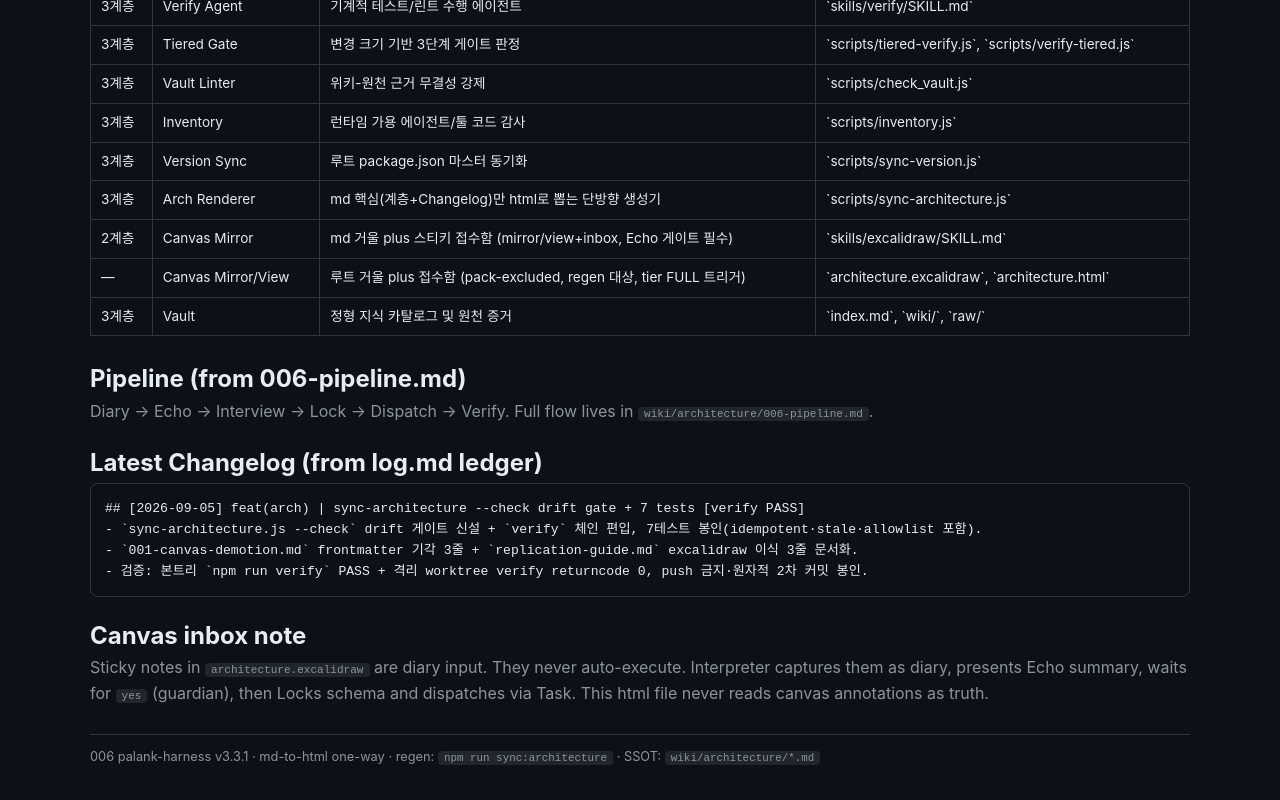
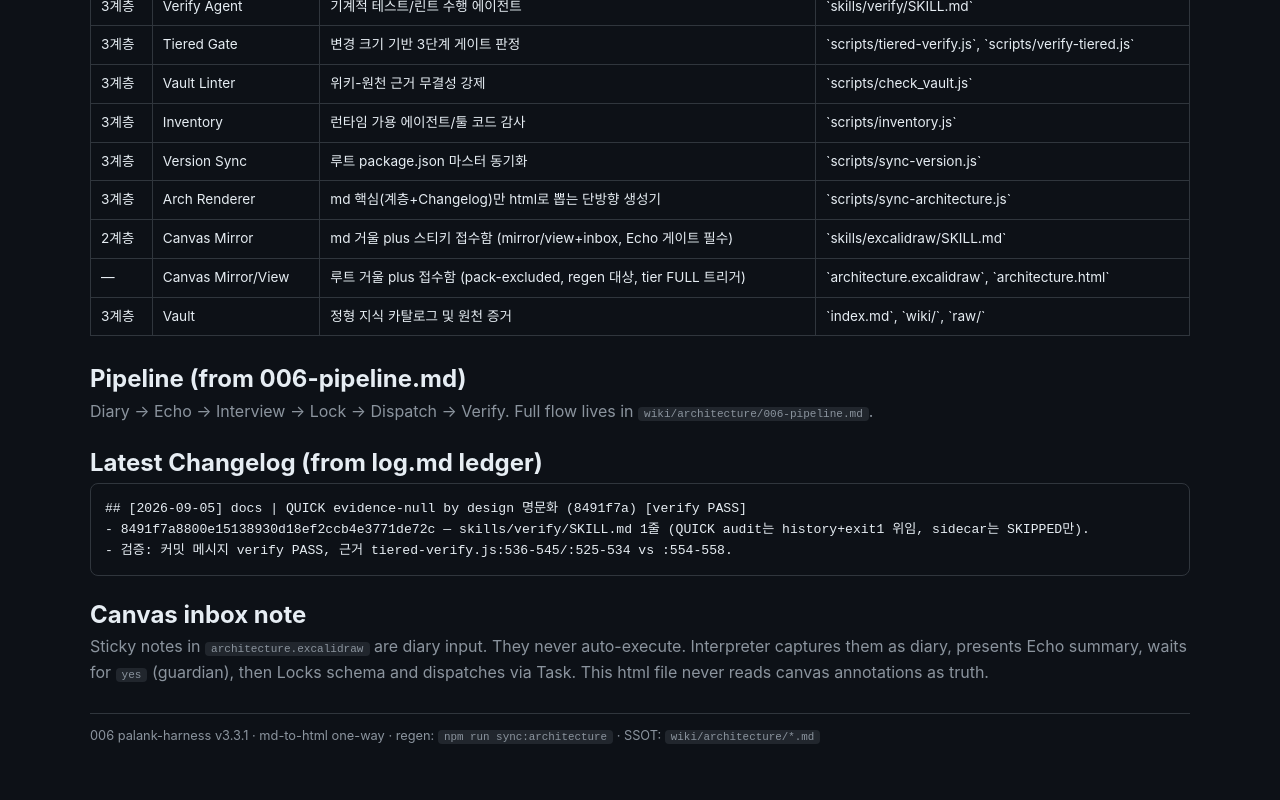
Before and after one commit to PALAN-K/palank-harness, a website: page architecture.html in a window 1280 px wide. Shown: the part 533-1333 px from the top of the page. After the commit the page ends 1312 px from the top, so only its background shows below. Drawn offline with Linux system fonts and the light colour scheme.

Commit message:
docs: log 4커밋 audit 보충 [verify PASS]

```diff
--- a/architecture.html
+++ b/architecture.html
@@ -48,10 +48,9 @@
 <h2>Pipeline (from 006-pipeline.md)</h2>
 <p style="color:var(--muted)">Diary → Echo → Interview → Lock → Dispatch → Verify. Full flow lives in <code>wiki/architecture/006-pipeline.md</code>.</p>
 <h2 style="margin-top:20px">Latest Changelog (from log.md ledger)</h2>
-<pre>## [2026-09-05] feat(arch) | sync-architecture --check drift gate + 7 tests [verify PASS]
-- `sync-architecture.js --check` drift 게이트 신설 + `verify` 체인 편입, 7테스트 봉인(idempotent·stale·allowlist 포함).
-- `001-canvas-demotion.md` frontmatter 기각 3줄 + `replication-guide.md` excalidraw 이식 3줄 문서화.
-- 검증: 본트리 `npm run verify` PASS + 격리 worktree verify returncode 0, push 금지·원자적 2차 커밋 봉인.</pre>
+<pre>## [2026-09-05] docs | QUICK evidence-null by design 명문화 (8491f7a) [verify PASS]
+- 8491f7a8800e15138930d18ef2ccb4e3771de72c — skills/verify/SKILL.md 1줄 (QUICK audit는 history+exit1 위임, sidecar는 SKIPPED만).
+- 검증: 커밋 메시지 verify PASS, 근거 tiered-verify.js:536-545/:525-534 vs :554-558.</pre>
 <h2 style="margin-top:20px">Canvas inbox note</h2>
 <p style="color:var(--muted)">Sticky notes in <code>architecture.excalidraw</code> are diary input. They never auto-execute. Interpreter captures them as diary, presents Echo summary, waits for <code>yes</code> (guardian), then Locks schema and dispatches via Task. This html file never reads canvas annotations as truth.</p>
 <footer>006 palank-harness v3.3.1 · md-to-html one-way · regen: <code>npm run sync:architecture</code> · SSOT: <code>wiki/architecture/*.md</code></footer>
```
Also changed, not shown: log.md (+16 -0 lines).
